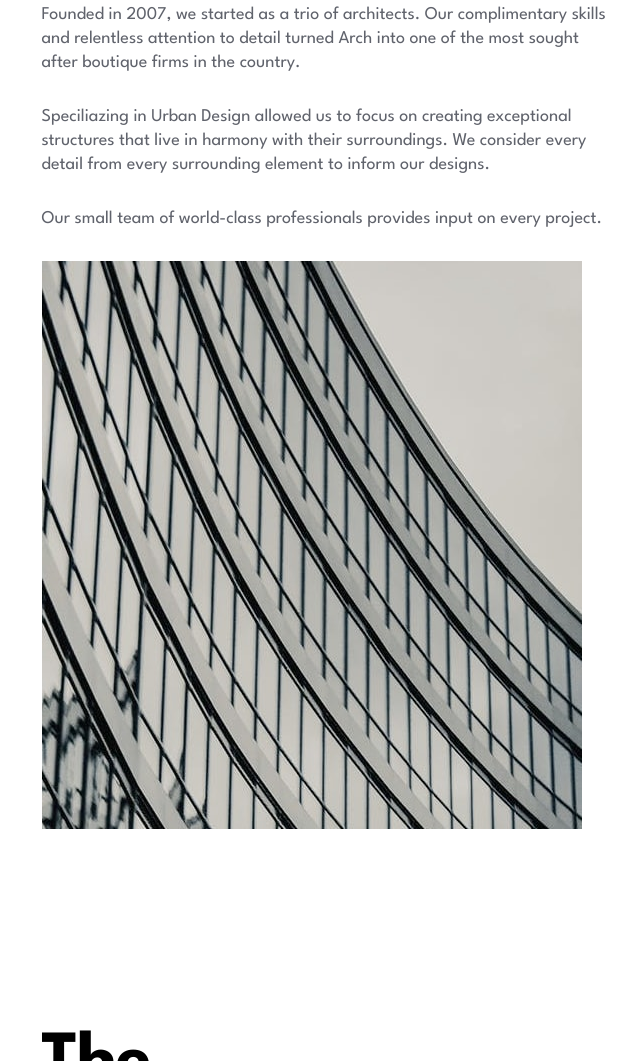
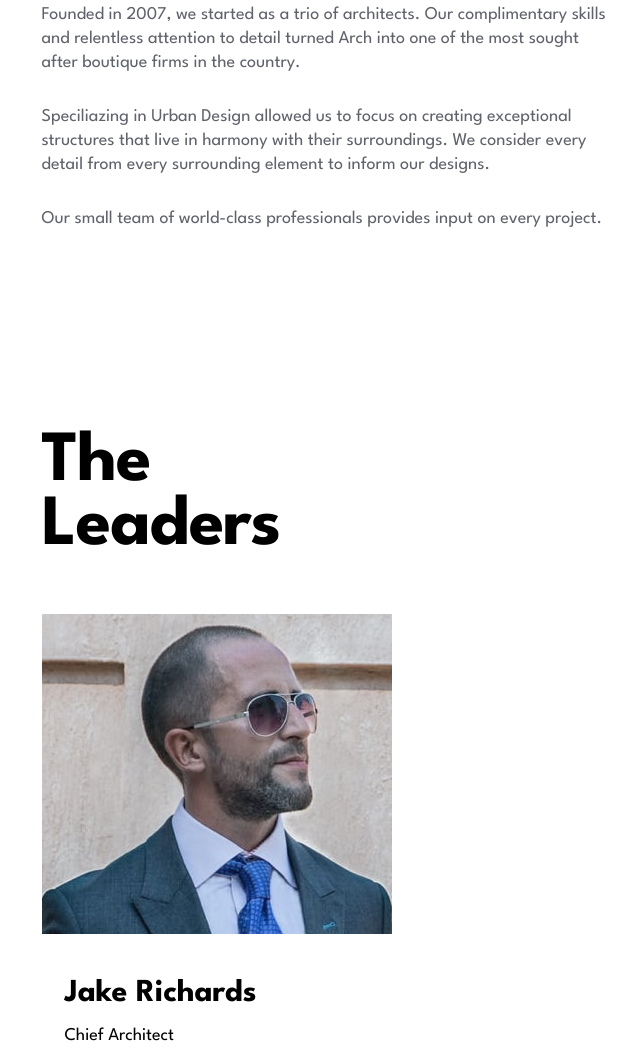
Before and after one commit to Lasha-Arveladze/FrontendMentor-challanges-2, a website built with Parcel: page arch-studio-multi-page-website/starter-code/about.html in a window 1280 px wide. Shown: the part 1222-2283 px from the top of the page, without its empty margins (312-952 px from the left). Built offline with nearby package versions, Linux system fonts and the light colour scheme.

Commit message:
Fixed minor bug

```diff
--- a/arch-studio-multi-page-website/starter-code/about.html
+++ b/arch-studio-multi-page-website/starter-code/about.html
@@ -104,7 +104,7 @@
           </div>
         </div>
         <div>
-          <img src="assets/about/desktop/image-heritage.jpg" alt="Heritage img">
+          <img class="img-desktop" src="assets/about/desktop/image-heritage.jpg" alt="Heritage img">
         </div>
       </section>
       <section class="section-leaders">
```
Also changed, not shown: arch-studio-multi-page-website/dist/about.html.
